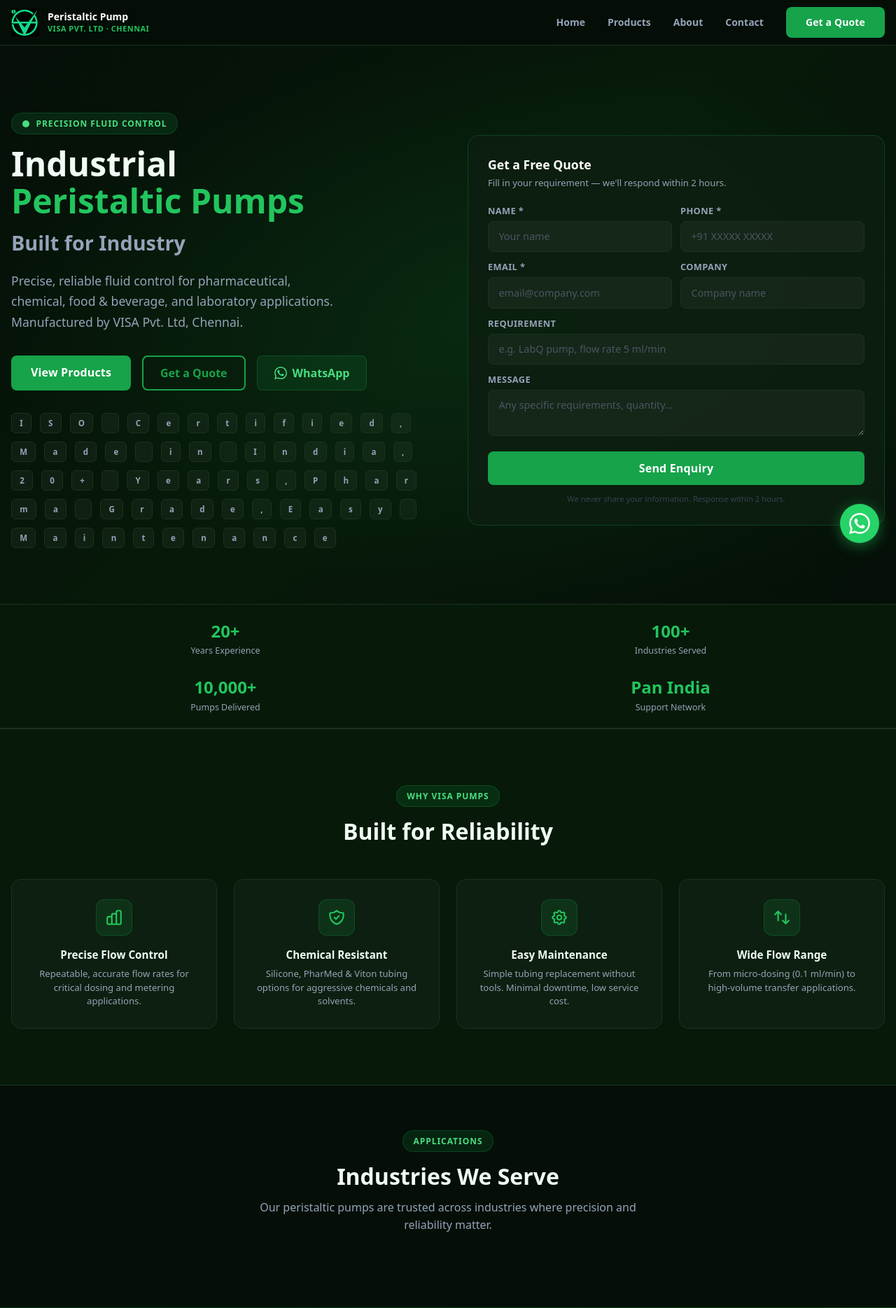
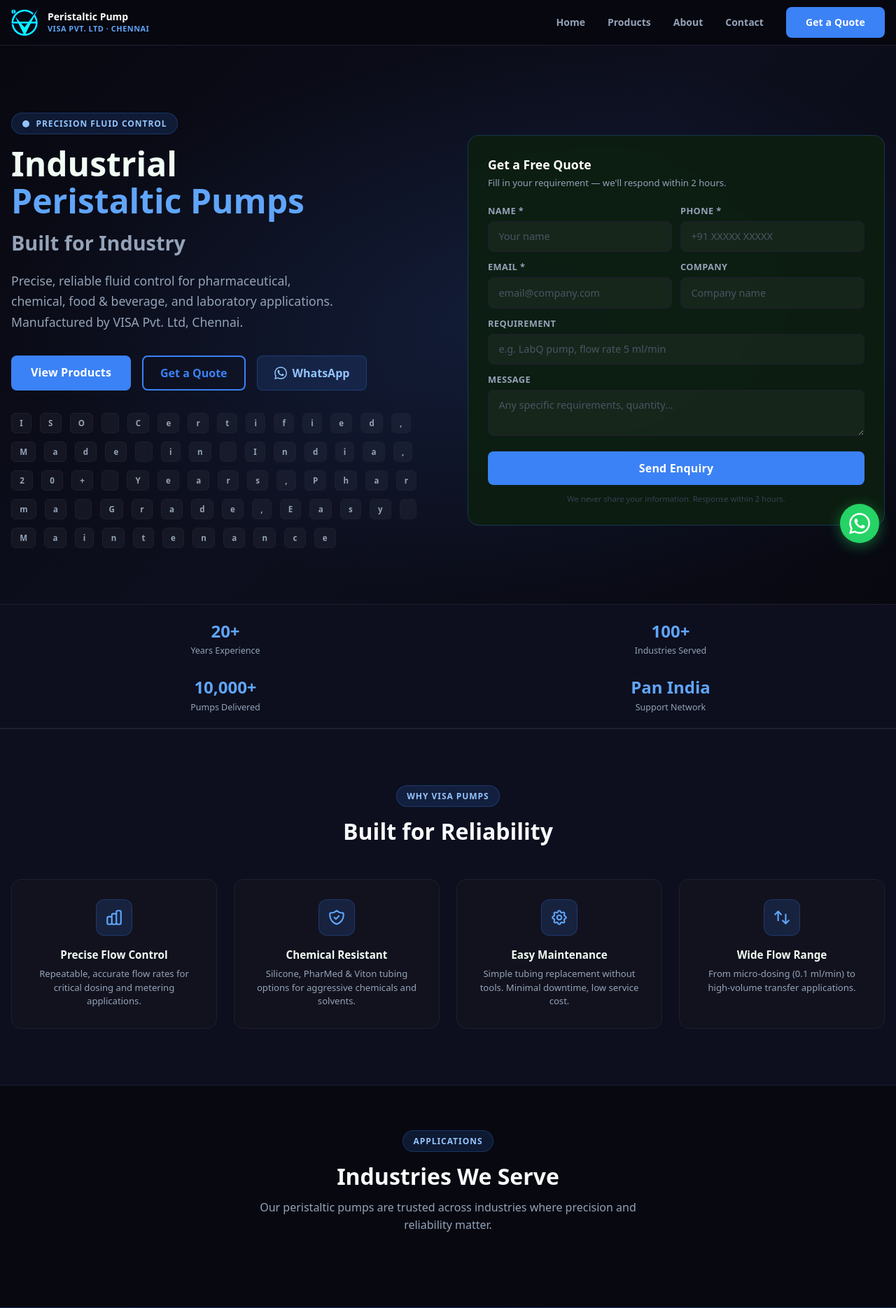
Before and after one commit to rajbharath-v/visa_main_website, a Django app: template pump_site/templates/pump_site/pages/home.html in a window 1280 px wide. Shown: the top 1869 px of the page at 70% size. Run offline with Django 5.2, Linux system fonts and the light colour scheme; the template is opened without the code that fills it, so the values that code supplies are empty.

Commit message:
fix: retheme pump_site to charcoal + electric blue for professional look
Replace green industrial theme with dark charcoal (#080810) + electric blue
(#3b82f6) across all pump_site templates — base, home, products, product
detail, about, contact. Logo filter updated for blue accent.

Co-Authored-By: Claude Sonnet 4.6 <noreply@anthropic.com>

```diff
--- a/pump_site/templates/pump_site/base.html
+++ b/pump_site/templates/pump_site/base.html
@@ -16,16 +16,16 @@
 <link rel="stylesheet" href="{% static 'visa/css/tailwind.min.css' %}">
 <style>
   :root{
-    --bg-deep:#050f08;
-    --bg-card:#0d1f10;
-    --bg-alt:#081509;
-    --green:#16a34a;
-    --green-light:#22c55e;
-    --green-dim:rgba(22,163,74,.15);
-    --green-border:rgba(22,163,74,.25);
-    --green-glow:0 0 40px rgba(22,163,74,.2);
-    --border:#1a3320;
-    --text:#f0fdf4;
+    --bg-deep:#080810;
+    --bg-card:#12121e;
+    --bg-alt:#0e0e18;
+    --green:#3b82f6;
+    --green-light:#60a5fa;
+    --green-dim:rgba(59,130,246,.15);
+    --green-border:rgba(59,130,246,.25);
+    --green-glow:0 0 40px rgba(59,130,246,.2);
+    --border:#1e1e32;
+    --text:#f8fafc;
     --text-muted:#94a3b8;
   }
   *{box-sizing:border-box}
@@ -33,7 +33,7 @@
   body{background:var(--bg-deep);color:var(--text);font-family:system-ui,-apple-system,sans-serif;margin:0;-webkit-font-smoothing:antialiased}
 
   .btn-green{background:var(--green);color:#fff;padding:.75rem 1.75rem;border-radius:.5rem;font-weight:700;display:inline-block;transition:all .2s;text-decoration:none;letter-spacing:.01em}
-  .btn-green:hover{background:#15803d;transform:translateY(-1px);box-shadow:0 8px 25px rgba(22,163,74,.4)}
+  .btn-green:hover{background:#2563eb;transform:translateY(-1px);box-shadow:0 8px 25px rgba(59,130,246,.4)}
   .btn-outline{border:2px solid var(--green);color:var(--green);padding:.65rem 1.5rem;border-radius:.5rem;font-weight:700;display:inline-block;transition:all .2s;text-decoration:none}
   .btn-outline:hover{background:var(--green);color:#fff;transform:translateY(-1px)}
   .btn-ghost{border:1px solid var(--border);color:var(--text-muted);padding:.65rem 1.5rem;border-radius:.5rem;font-weight:600;display:inline-block;transition:all .2s;text-decoration:none}
@@ -42,19 +42,19 @@
   .card{background:var(--bg-card);border:1px solid var(--border);border-radius:.875rem;overflow:hidden;transition:border-color .25s,transform .25s,box-shadow .25s}
   .card:hover{border-color:var(--green-border);box-shadow:var(--green-glow)}
 
-  .section-tag{display:inline-flex;align-items:center;gap:.5rem;background:var(--green-dim);border:1px solid var(--green-border);color:#4ade80;font-size:.75rem;font-weight:700;letter-spacing:.08em;text-transform:uppercase;padding:.35rem .9rem;border-radius:999px;margin-bottom:1rem}
+  .section-tag{display:inline-flex;align-items:center;gap:.5rem;background:var(--green-dim);border:1px solid var(--green-border);color:#93c5fd;font-size:.75rem;font-weight:700;letter-spacing:.08em;text-transform:uppercase;padding:.35rem .9rem;border-radius:999px;margin-bottom:1rem}
   .section-title{font-size:2rem;font-weight:800;color:var(--text);line-height:1.2;margin-bottom:.75rem}
   .section-sub{color:var(--text-muted);font-size:1rem;line-height:1.6;max-width:560px}
 
   input,select,textarea{background:rgba(255,255,255,.04)!important;border:1px solid var(--border)!important;color:var(--text)!important;border-radius:.5rem;padding:.65rem .9rem;width:100%;transition:border-color .2s,box-shadow .2s;font-size:.9rem}
-  input:focus,select:focus,textarea:focus{outline:none!important;border-color:var(--green)!important;box-shadow:0 0 0 3px rgba(22,163,74,.15)!important}
+  input:focus,select:focus,textarea:focus{outline:none!important;border-color:var(--green)!important;box-shadow:0 0 0 3px rgba(59,130,246,.15)!important}
   label{color:var(--text-muted);font-size:.8rem;font-weight:600;margin-bottom:.3rem;display:block;letter-spacing:.03em;text-transform:uppercase}
-  select option{background:#0d1f10}
+  select option{background:#12121e}
   ::placeholder{color:#4b5563!important}
 
   ::-webkit-scrollbar{width:6px}
   ::-webkit-scrollbar-track{background:var(--bg-deep)}
-  ::-webkit-scrollbar-thumb{background:#1a3320;border-radius:3px}
+  ::-webkit-scrollbar-thumb{background:#1e1e32;border-radius:3px}
   ::-webkit-scrollbar-thumb:hover{background:var(--green)}
 
   @keyframes fadeUp{from{opacity:0;transform:translateY(20px)}to{opacity:1;transform:translateY(0)}}
@@ -65,12 +65,12 @@
 <body>
 
 <!-- NAVBAR -->
-<nav style="background:rgba(5,15,8,.95);border-bottom:1px solid var(--border);backdrop-filter:blur(12px)" class="sticky top-0 z-50">
+<nav style="background:rgba(8,8,16,.95);border-bottom:1px solid var(--border);backdrop-filter:blur(12px)" class="sticky top-0 z-50">
   <div class="max-w-7xl mx-auto px-4 sm:px-6 lg:px-8">
     <div class="flex items-center justify-between h-16">
 
       <a href="{% url 'pump_home' %}" class="flex items-center gap-3">
-        <img src="{% static 'visa/img/logo.png' %}" alt="VISA" class="h-10 w-10" style="filter:invert(1) sepia(1) saturate(4) hue-rotate(90deg) brightness(0.85)">
+        <img src="{% static 'visa/img/logo.png' %}" alt="VISA" class="h-10 w-10" style="filter:invert(1) hue-rotate(180deg) saturate(3) brightness(1.1);mix-blend-mode:screen">
         <div>
           <div class="text-white font-bold text-sm leading-tight tracking-wide">Peristaltic Pump</div>
           <div style="color:var(--green-light);font-size:.68rem;font-weight:600;letter-spacing:.05em">VISA PVT. LTD · CHENNAI</div>
@@ -124,14 +124,14 @@
 {% block content %}{% endblock %}
 
 <!-- FOOTER -->
-<footer style="background:#030a05;border-top:1px solid var(--border)">
+<footer style="background:#060610;border-top:1px solid var(--border)">
   <div class="max-w-7xl mx-auto px-4 sm:px-6 lg:px-8 py-14">
     <div class="grid grid-cols-1 md:grid-cols-2 lg:grid-cols-4 gap-10">
 
       <!-- Col 1: Brand -->
       <div>
         <div style="display:flex;align-items:center;gap:.75rem;margin-bottom:1rem">
-          <img src="{% static 'visa/img/logo.png' %}" alt="VISA" style="height:38px;width:38px;filter:invert(1) sepia(1) saturate(4) hue-rotate(90deg) brightness(0.85)">
+          <img src="{% static 'visa/img/logo.png' %}" alt="VISA" style="height:38px;width:38px;filter:invert(1) hue-rotate(180deg) saturate(3) brightness(1.1);mix-blend-mode:screen">
           <div>
             <div style="color:#fff;font-weight:700;font-size:.95rem">Peristaltic Pump</div>
             <div style="color:var(--text-muted);font-size:.72rem">VISA Pvt. Ltd, Chennai</div>
@@ -157,7 +157,7 @@
         <ul style="list-style:none;padding:0;margin:0;display:flex;flex-direction:column;gap:.6rem">
           <li><a href="https://visapvtltd.net" target="_blank" rel="noopener" style="color:var(--text-muted);font-size:.875rem;text-decoration:none;display:flex;align-items:center;gap:.5rem" onmouseover="this.style.color='#22c55e'" onmouseout="this.style.color='var(--text-muted)'"><span style="color:var(--green);font-size:.6rem">&#9654;</span> visapvtltd.net <span style="background:var(--border);color:#64748b;font-size:.6rem;padding:.1rem .35rem;border-radius:.2rem">Main</span></a></li>
           <li><a href="https://hartcommunicator.in" target="_blank" rel="noopener" style="color:var(--text-muted);font-size:.875rem;text-decoration:none;display:flex;align-items:center;gap:.5rem" onmouseover="this.style.color='#22c55e'" onmouseout="this.style.color='var(--text-muted)'"><span style="color:var(--green);font-size:.6rem">&#9654;</span> hartcommunicator.in</a></li>
-          <li><a href="https://peristalticpump.in" style="color:#22c55e;font-size:.875rem;text-decoration:none;display:flex;align-items:center;gap:.5rem"><span style="font-size:.6rem">&#9654;</span> peristalticpump.in <span style="background:var(--green-dim);color:#4ade80;font-size:.6rem;padding:.1rem .35rem;border-radius:.2rem">Current</span></a></li>
+          <li><a href="https://peristalticpump.in" style="color:#60a5fa;font-size:.875rem;text-decoration:none;display:flex;align-items:center;gap:.5rem"><span style="font-size:.6rem">&#9654;</span> peristalticpump.in <span style="background:var(--green-dim);color:#4ade80;font-size:.6rem;padding:.1rem .35rem;border-radius:.2rem">Current</span></a></li>
         </ul>
       </div>
 
@@ -192,7 +192,7 @@
             <svg style="width:15px;height:15px;flex-shrink:0;color:var(--green)" fill="none" stroke="currentColor" viewBox="0 0 24 24"><path stroke-linecap="round" stroke-linejoin="round" stroke-width="2" d="M3 8l7.89 5.26a2 2 0 002.22 0L21 8M5 19h14a2 2 0 002-2V7a2 2 0 00-2-2H5a2 2 0 00-2 2v10a2 2 0 002 2z"/></svg>
             sales@visapvtltd.net
           </a>
-          <a href="https://wa.me/917949093762?text=Hi%2C+I%27m+interested+in+Peristaltic+Pumps" target="_blank" rel="noopener" style="color:#22c55e;font-size:.875rem;text-decoration:none;display:flex;align-items:center;gap:.6rem">
+          <a href="https://wa.me/917949093762?text=Hi%2C+I%27m+interested+in+Peristaltic+Pumps" target="_blank" rel="noopener" style="color:#60a5fa;font-size:.875rem;text-decoration:none;display:flex;align-items:center;gap:.6rem">
             <svg style="width:15px;height:15px;flex-shrink:0" fill="currentColor" viewBox="0 0 24 24"><path d="M17.472 14.382c-.297-.149-1.758-.867-2.03-.967-.273-.099-.471-.148-.67.15-.197.297-.767.966-.94 1.164-.173.199-.347.223-.644.075-.297-.15-1.255-.463-2.39-1.475-.883-.788-1.48-1.761-1.653-2.059-.173-.297-.018-.458.13-.606.134-.133.298-.347.446-.52.149-.174.198-.298.298-.497.099-.198.05-.371-.025-.52-.075-.149-.669-1.612-.916-2.207-.242-.579-.487-.5-.669-.51-.173-.008-.371-.01-.57-.01-.198 0-.52.074-.792.372-.272.297-1.04 1.016-1.04 2.479 0 1.462 1.065 2.875 1.213 3.074.149.198 2.096 3.2 5.077 4.487.709.306 1.262.489 1.694.625.712.227 1.36.195 1.871.118.571-.085 1.758-.719 2.006-1.413.248-.694.248-1.289.173-1.413-.074-.124-.272-.198-.57-.347m-5.421 7.403h-.004a9.87 9.87 0 01-5.031-1.378l-.361-.214-3.741.982.998-3.648-.235-.374a9.86 9.86 0 01-1.51-5.26c.001-5.45 4.436-9.884 9.888-9.884 2.64 0 5.122 1.03 6.988 2.898a9.825 9.825 0 012.893 6.994c-.003 5.45-4.437 9.884-9.885 9.884m8.413-18.297A11.815 11.815 0 0012.05 0C5.495 0 .16 5.335.157 11.892c0 2.096.547 4.142 1.588 5.945L.057 24l6.305-1.654a11.882 11.882 0 005.683 1.448h.005c6.554 0 11.89-5.335 11.893-11.893a11.821 11.821 0 00-3.48-8.413z"/></svg>
             WhatsApp Us
           </a>
--- a/pump_site/templates/pump_site/pages/about.html
+++ b/pump_site/templates/pump_site/pages/about.html
@@ -4,7 +4,7 @@
 {% block content %}
 
 <!-- PAGE HEADER -->
-<div style="background:#071a09;border-bottom:1px solid var(--border);padding:3.5rem 0 3rem">
+<div style="background:#0d0f1e;border-bottom:1px solid var(--border);padding:3.5rem 0 3rem">
   <div class="max-w-7xl mx-auto px-4 sm:px-6 lg:px-8">
     <div class="section-tag">About VISA</div>
     <h1 style="font-size:2.5rem;font-weight:800;color:#f0fdf4;margin-bottom:.75rem">20 Years of Fluid Control Innovation</h1>
@@ -66,7 +66,7 @@
     </div>
 
     <!-- CONTACT STRIP -->
-    <div style="background:linear-gradient(135deg,#071a09 0%,#0a2e10 100%);border:1px solid var(--green-border);border-radius:1rem;padding:2.5rem;display:flex;flex-direction:column;align-items:center;text-align:center;gap:1.25rem">
+    <div style="background:linear-gradient(135deg,#0d0f1e 0%,#0d1535 100%);border:1px solid var(--green-border);border-radius:1rem;padding:2.5rem;display:flex;flex-direction:column;align-items:center;text-align:center;gap:1.25rem">
       <h2 style="font-size:1.6rem;font-weight:800;color:#f0fdf4">Have a project in mind?</h2>
       <p style="color:var(--text-muted);max-width:480px">Talk to our engineers. We'll help you select the right pump or design a custom solution for your application.</p>
       <div class="flex flex-wrap gap-3 justify-center">
--- a/pump_site/templates/pump_site/pages/home.html
+++ b/pump_site/templates/pump_site/pages/home.html
@@ -4,8 +4,8 @@
 {% block content %}
 
 <!-- HERO -->
-<section style="position:relative;overflow:hidden;padding:6rem 0 5rem;background:linear-gradient(135deg,#050f08 0%,#071a09 50%,#050f08 100%)">
-  <div style="position:absolute;inset:0;background:radial-gradient(ellipse at 60% 50%,rgba(22,163,74,.12) 0%,transparent 70%);pointer-events:none"></div>
+<section style="position:relative;overflow:hidden;padding:6rem 0 5rem;background:linear-gradient(135deg,#080810 0%,#0d0f1e 50%,#080810 100%)">
+  <div style="position:absolute;inset:0;background:radial-gradient(ellipse at 60% 50%,rgba(59,130,246,.12) 0%,transparent 70%);pointer-events:none"></div>
   <!-- Grid pattern overlay -->
   <div style="position:absolute;inset:0;opacity:.04;background-image:linear-gradient(var(--border) 1px,transparent 1px),linear-gradient(90deg,var(--border) 1px,transparent 1px);background-size:40px 40px;pointer-events:none"></div>
 
@@ -28,8 +28,8 @@
           <a href="{% url 'pump_products' %}" class="btn-green">View Products</a>
           <a href="{% url 'pump_contact' %}" class="btn-outline">Get a Quote</a>
           <a href="https://wa.me/917949093762?text=Hi%2C+I%27m+interested+in+Peristaltic+Pumps" target="_blank" rel="noopener"
-             style="background:#16a34a22;border:1px solid #16a34a44;color:#4ade80;padding:.75rem 1.5rem;border-radius:.5rem;font-weight:700;display:inline-flex;align-items:center;gap:.5rem;text-decoration:none;transition:all .2s"
-             onmouseover="this.style.background='#16a34a33'" onmouseout="this.style.background='#16a34a22'">
+             style="background:#3b82f622;border:1px solid #3b82f644;color:#93c5fd;padding:.75rem 1.5rem;border-radius:.5rem;font-weight:700;display:inline-flex;align-items:center;gap:.5rem;text-decoration:none;transition:all .2s"
+             onmouseover="this.style.background='#3b82f633'" onmouseout="this.style.background='#3b82f622'">
             <svg style="width:18px;height:18px" fill="currentColor" viewBox="0 0 24 24"><path d="M17.472 14.382c-.297-.149-1.758-.867-2.03-.967-.273-.099-.471-.148-.67.15-.197.297-.767.966-.94 1.164-.173.199-.347.223-.644.075-.297-.15-1.255-.463-2.39-1.475-.883-.788-1.48-1.761-1.653-2.059-.173-.297-.018-.458.13-.606.134-.133.298-.347.446-.52.149-.174.198-.298.298-.497.099-.198.05-.371-.025-.52-.075-.149-.669-1.612-.916-2.207-.242-.579-.487-.5-.669-.51-.173-.008-.371-.01-.57-.01-.198 0-.52.074-.792.372-.272.297-1.04 1.016-1.04 2.479 0 1.462 1.065 2.875 1.213 3.074.149.198 2.096 3.2 5.077 4.487.709.306 1.262.489 1.694.625.712.227 1.36.195 1.871.118.571-.085 1.758-.719 2.006-1.413.248-.694.248-1.289.173-1.413-.074-.124-.272-.198-.57-.347m-5.421 7.403h-.004a9.87 9.87 0 01-5.031-1.378l-.361-.214-3.741.982.998-3.648-.235-.374a9.86 9.86 0 01-1.51-5.26c.001-5.45 4.436-9.884 9.888-9.884 2.64 0 5.122 1.03 6.988 2.898a9.825 9.825 0 012.893 6.994c-.003 5.45-4.437 9.884-9.885 9.884m8.413-18.297A11.815 11.815 0 0012.05 0C5.495 0 .16 5.335.157 11.892c0 2.096.547 4.142 1.588 5.945L.057 24l6.305-1.654a11.882 11.882 0 005.683 1.448h.005c6.554 0 11.89-5.335 11.893-11.893a11.821 11.821 0 00-3.48-8.413z"/></svg>
             WhatsApp
           </a>
@@ -86,7 +86,7 @@
 </section>
 
 <!-- STATS STRIP -->
-<div style="background:#071a09;border-top:1px solid var(--border);border-bottom:1px solid var(--border)">
+<div style="background:#0d0f1e;border-top:1px solid var(--border);border-bottom:1px solid var(--border)">
   <div class="max-w-7xl mx-auto px-4 sm:px-6 lg:px-8 py-5">
     <div class="grid grid-cols-2 md:grid-cols-4 gap-6 text-center">
       <div><div style="color:var(--green-light);font-size:1.5rem;font-weight:800">20+</div><div style="color:var(--text-muted);font-size:.78rem;margin-top:.1rem">Years Experience</div></div>
@@ -110,12 +110,12 @@
       {% for product in products %}
       <a href="{% url 'pump_product_detail' product.slug %}" class="card group block" style="text-decoration:none;padding:1.5rem">
         {% if product.primary_image %}
-        <div style="background:#050f08;border-radius:.6rem;overflow:hidden;margin-bottom:1.25rem;aspect-ratio:16/9">
+        <div style="background:#080810;border-radius:.6rem;overflow:hidden;margin-bottom:1.25rem;aspect-ratio:16/9">
           <img src="{{ product.primary_image.image.url }}" alt="{{ product.name }}" style="width:100%;height:100%;object-fit:contain;padding:1rem;transition:transform .3s" class="group-hover:scale-105">
         </div>
         {% else %}
-        <div style="background:#071a09;border:1px solid var(--border);border-radius:.6rem;height:180px;display:flex;align-items:center;justify-content:center;margin-bottom:1.25rem">
-          <svg style="width:48px;height:48px;color:#1a3320" fill="none" stroke="currentColor" viewBox="0 0 24 24"><path stroke-linecap="round" stroke-linejoin="round" stroke-width="1.5" d="M19.428 15.428a2 2 0 00-1.022-.547l-2.387-.477a6 6 0 00-3.86.517l-.318.158a6 6 0 01-3.86.517L6.05 15.21a2 2 0 00-1.806.547M8 4h8l-1 1v5.172a2 2 0 00.586 1.414l5 5c1.26 1.26.367 3.414-1.415 3.414H4.828c-1.782 0-2.674-2.154-1.414-3.414l5-5A2 2 0 009 10.172V5L8 4z"/></svg>
+        <div style="background:#0d0f1e;border:1px solid var(--border);border-radius:.6rem;height:180px;display:flex;align-items:center;justify-content:center;margin-bottom:1.25rem">
+          <svg style="width:48px;height:48px;color:#1e1e32" fill="none" stroke="currentColor" viewBox="0 0 24 24"><path stroke-linecap="round" stroke-linejoin="round" stroke-width="1.5" d="M19.428 15.428a2 2 0 00-1.022-.547l-2.387-.477a6 6 0 00-3.86.517l-.318.158a6 6 0 01-3.86.517L6.05 15.21a2 2 0 00-1.806.547M8 4h8l-1 1v5.172a2 2 0 00.586 1.414l5 5c1.26 1.26.367 3.414-1.415 3.414H4.828c-1.782 0-2.674-2.154-1.414-3.414l5-5A2 2 0 009 10.172V5L8 4z"/></svg>
         </div>
         {% endif %}
         <div style="color:var(--green-light);font-size:.7rem;font-weight:700;letter-spacing:.07em;text-transform:uppercase;margin-bottom:.4rem">{{ product.category.name }}</div>
@@ -136,7 +136,7 @@
 {% endif %}
 
 <!-- WHY CHOOSE US -->
-<section style="background:#071a09;padding:5rem 0;border-top:1px solid var(--border);border-bottom:1px solid var(--border)">
+<section style="background:#0d0f1e;padding:5rem 0;border-top:1px solid var(--border);border-bottom:1px solid var(--border)">
   <div class="max-w-7xl mx-auto px-4 sm:px-6 lg:px-8">
     <div class="text-center mb-12">
       <div class="section-tag" style="margin:0 auto 1rem">Why VISA Pumps</div>
@@ -186,7 +186,7 @@
     <div class="grid grid-cols-2 sm:grid-cols-3 lg:grid-cols-6 gap-4">
       {% for app in apps_list_home %}
       <div style="background:var(--bg-card);border:1px solid var(--border);border-radius:.75rem;padding:1.25rem;text-align:center;transition:all .25s;cursor:default"
-           onmouseover="this.style.borderColor='var(--green-border)';this.style.background='#0d2a12'" onmouseout="this.style.borderColor='var(--border)';this.style.background='var(--bg-card)'">
+           onmouseover="this.style.borderColor='var(--green-border)';this.style.background='#0d1535'" onmouseout="this.style.borderColor='var(--border)';this.style.background='var(--bg-card)'">
         <div style="width:40px;height:40px;background:var(--green-dim);border-radius:50%;margin:0 auto .75rem;display:flex;align-items:center;justify-content:center">
           <svg style="width:20px;height:20px;color:var(--green-light)" fill="none" stroke="currentColor" viewBox="0 0 24 24"><path stroke-linecap="round" stroke-linejoin="round" stroke-width="2" d="M19.428 15.428a2 2 0 00-1.022-.547l-2.387-.477a6 6 0 00-3.86.517l-.318.158a6 6 0 01-3.86.517L6.05 15.21a2 2 0 00-1.806.547M8 4h8l-1 1v5.172a2 2 0 00.586 1.414l5 5c1.26 1.26.367 3.414-1.415 3.414H4.828c-1.782 0-2.674-2.154-1.414-3.414l5-5A2 2 0 009 10.172V5L8 4z"/></svg>
         </div>
@@ -198,7 +198,7 @@
 </section>
 
 <!-- CTA SECTION -->
-<section style="background:linear-gradient(135deg,#071a09 0%,#0a2e10 100%);border-top:1px solid var(--green-border);border-bottom:1px solid var(--green-border);padding:4rem 0">
+<section style="background:linear-gradient(135deg,#0d0f1e 0%,#0d1535 100%);border-top:1px solid var(--green-border);border-bottom:1px solid var(--green-border);padding:4rem 0">
   <div class="max-w-3xl mx-auto px-4 text-center">
     <h2 style="font-size:2rem;font-weight:800;color:#f0fdf4;margin-bottom:.75rem">Ready to Get a Quote?</h2>
     <p style="color:var(--text-muted);font-size:1rem;margin-bottom:2rem;line-height:1.6">Tell us your flow rate, fluid type, and quantity — we'll recommend the right pump model and pricing within 2 hours.</p>
```
Also changed, not shown: pump_site/templates/pump_site/pages/contact.html (+6 -6 lines), pump_site/templates/pump_site/pages/product_detail.html (+10 -10 lines), pump_site/templates/pump_site/pages/products.html (+9 -9 lines).
